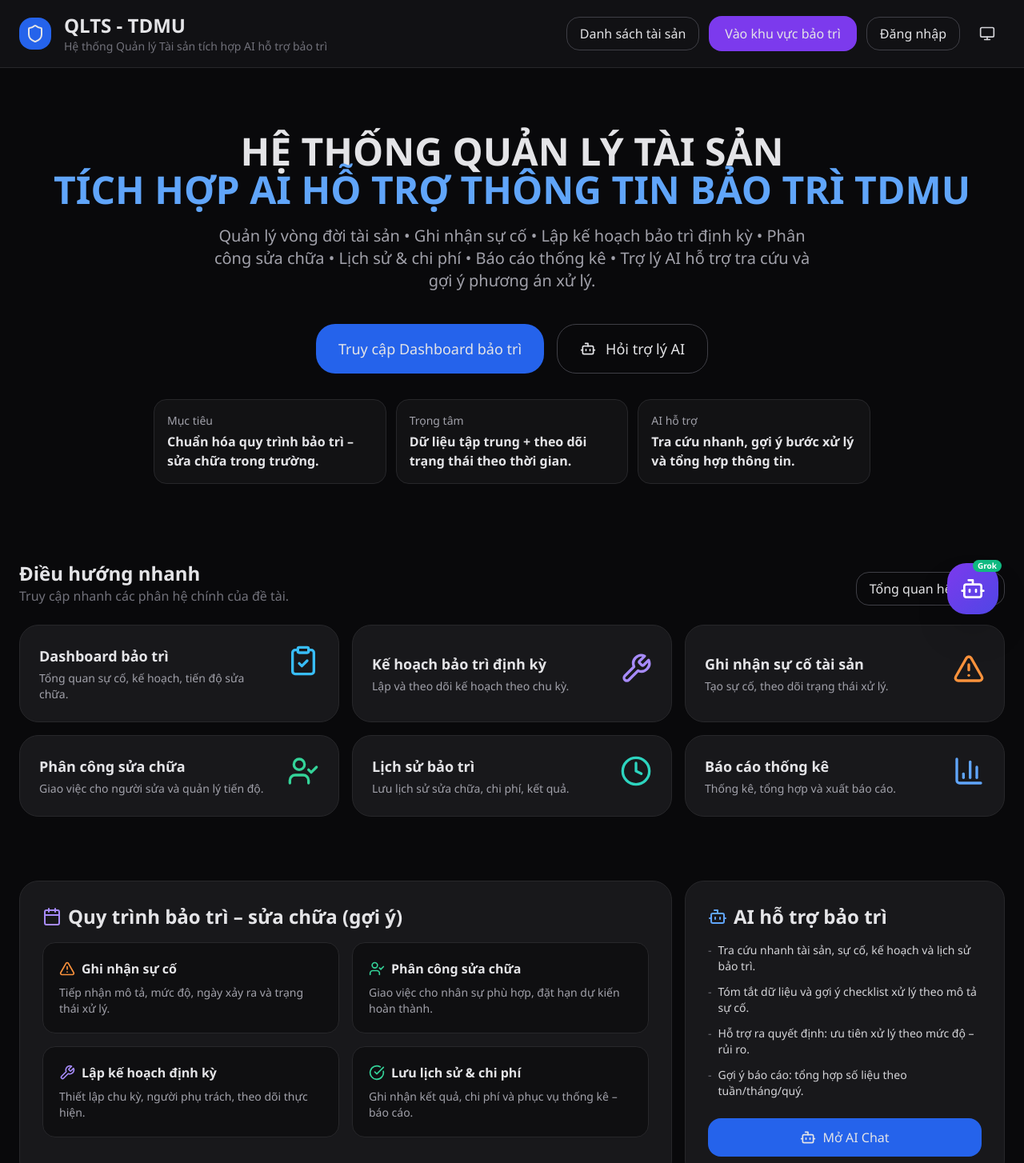
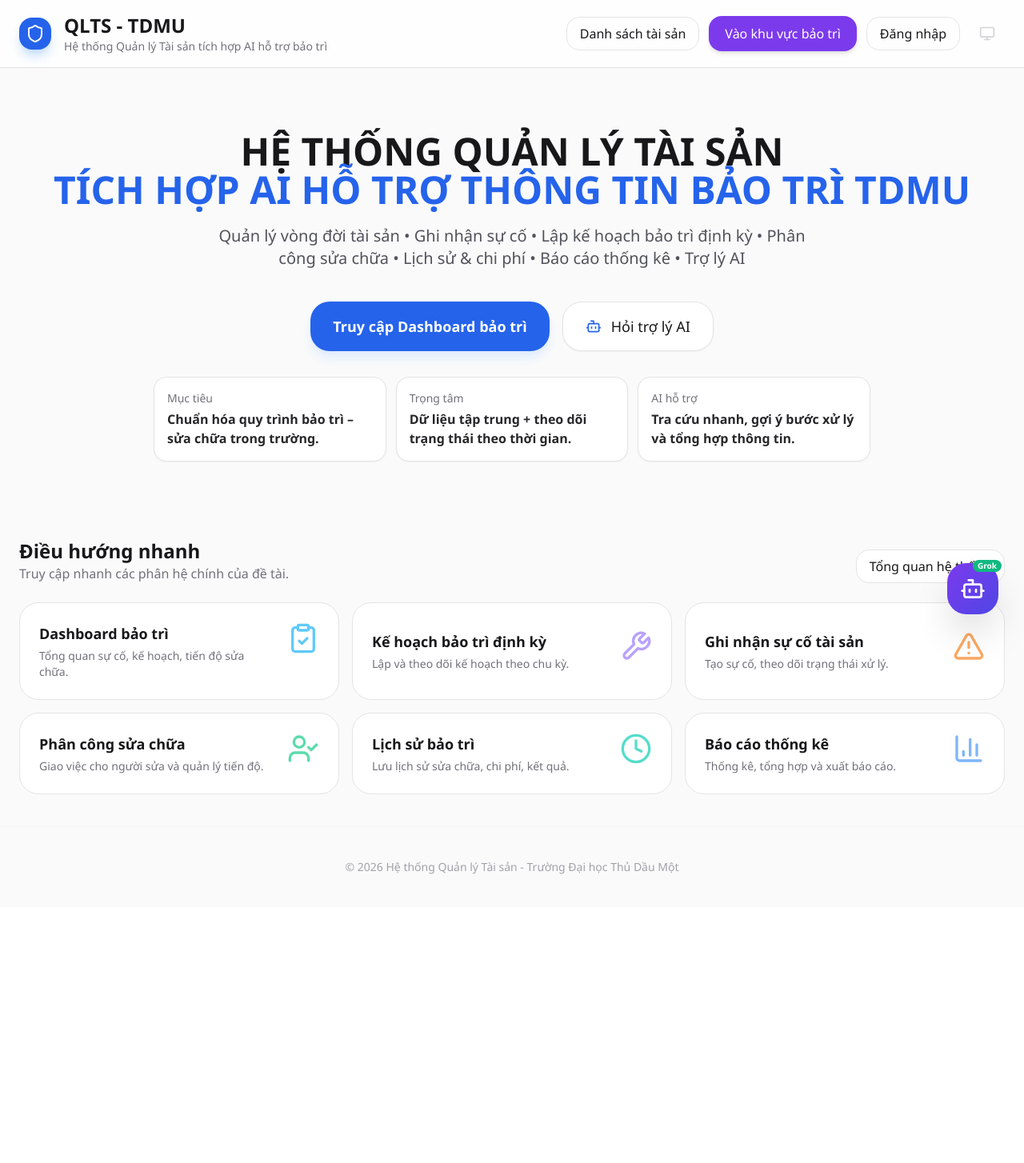
Before and after one commit to NguyenKhoi04/QuanLyDuAn_project, a React (Vite) app in the folder qltaisan-tdmu/: page / in a window 1280 px wide. Shown: the top 1454 px of the page at 80% size. After the commit the page ends 1134 px from the top, so only its background shows below. Built offline with nearby package versions, Linux system fonts and the light colour scheme.

Commit message:
đổi tối thành sáng

```diff
--- a/qltaisan-tdmu/src/pages/Index.tsx
+++ b/qltaisan-tdmu/src/pages/Index.tsx
@@ -66,15 +66,17 @@ function Index() {
   );
 
   return (
-    <div className="min-h-screen bg-zinc-950 text-zinc-200">
-      <header className="border-b border-zinc-800 bg-zinc-900/60 backdrop-blur py-4 sticky top-0 z-20">
+  /* Đổi nền chính thành trắng xám nhạt, chữ đen */
+  <div className="min-h-screen bg-zinc-50 text-zinc-900">
+    {/* Header trắng bóng bẩy */}
+    <header className="border-b border-zinc-200 bg-white/80 backdrop-blur py-4 sticky top-0 z-20">
       <div className="max-w-7xl mx-auto px-6 flex items-center justify-between gap-6">
         <div className="flex items-center gap-4 min-w-0">
-            <div className="w-10 h-10 bg-blue-600 rounded-2xl flex items-center justify-center shrink-0">
-              <Shield className="w-6 h-6" />
+          <div className="w-10 h-10 bg-blue-600 rounded-2xl flex items-center justify-center shrink-0 shadow-lg shadow-blue-200">
+            <Shield className="w-6 h-6 text-white" />
           </div>
           <div className="min-w-0">
-              <h1 className="text-xl sm:text-2xl font-bold truncate">
+            <h1 className="text-xl sm:text-2xl font-bold text-zinc-900 truncate">
               QLTS - TDMU
             </h1>
             <p className="text-sm text-zinc-500 truncate">
@@ -86,19 +88,19 @@ function Index() {
         <div className="flex items-center gap-3 shrink-0">
           <button
             onClick={() => navigate("/assets")}
-              className="hidden sm:inline-flex px-4 py-2 border border-zinc-700 hover:bg-zinc-900 rounded-2xl font-medium"
+            className="hidden sm:inline-flex px-4 py-2 border border-zinc-200 hover:bg-zinc-100 rounded-2xl font-medium transition-colors"
           >
             Danh sách tài sản
           </button>
           <button
             onClick={() => navigate("/bao-tri")}
-              className="px-5 py-2.5 bg-violet-600 hover:bg-violet-700 rounded-2xl font-medium"
+            className="px-5 py-2.5 bg-violet-600 hover:bg-violet-700 text-white rounded-2xl font-medium shadow-md transition-all"
           >
             Vào khu vực bảo trì
           </button>
           <button
             onClick={() => navigate("/login")}
-              className="px-4 py-2 border border-zinc-700 hover:bg-zinc-900 rounded-2xl font-medium"
+            className="px-4 py-2 border border-zinc-200 hover:bg-zinc-100 rounded-2xl font-medium transition-colors"
           >
             Đăng nhập
           </button>
@@ -107,68 +109,60 @@ function Index() {
       </div>
     </header>
 
+    {/* Section Hero sáng sủa hơn */}
     <section className="max-w-7xl mx-auto px-6 pt-14 sm:pt-20 pb-10 sm:pb-14 text-center">
-        <h2 className="text-3xl sm:text-5xl font-bold leading-tight mb-5">
+      <h2 className="text-3xl sm:text-5xl font-extrabold leading-tight mb-5 text-zinc-900">
         HỆ THỐNG QUẢN LÝ TÀI SẢN
         <br />
-          <span className="text-blue-400">
+        <span className="text-blue-600">
           TÍCH HỢP AI HỖ TRỢ THÔNG TIN BẢO TRÌ TDMU
         </span>
       </h2>
-        <p className="text-base sm:text-xl text-zinc-400 max-w-3xl mx-auto">
+      <p className="text-base sm:text-xl text-zinc-600 max-w-3xl mx-auto">
         Quản lý vòng đời tài sản • Ghi nhận sự cố • Lập kế hoạch bảo trì định kỳ
         • Phân công sửa chữa • Lịch sử & chi phí • Báo cáo thống kê • Trợ lý AI
-          hỗ trợ tra cứu và gợi ý phương án xử lý.
       </p>
 
       <div className="mt-8 sm:mt-10 flex flex-col sm:flex-row gap-3 sm:gap-4 justify-center">
         <button
           onClick={() => navigate("/bao-tri")}
-            className="px-7 py-4 bg-blue-600 hover:bg-blue-700 rounded-3xl text-base sm:text-lg font-medium"
+          className="px-7 py-4 bg-blue-600 hover:bg-blue-700 text-white rounded-3xl text-base sm:text-lg font-semibold shadow-lg shadow-blue-100"
         >
           Truy cập Dashboard bảo trì
         </button>
         <button
           onClick={() => navigate("/ai-chat")}
-            className="px-7 py-4 border border-zinc-700 hover:bg-zinc-900 rounded-3xl text-base sm:text-lg font-medium flex items-center justify-center gap-3"
+          className="px-7 py-4 border border-zinc-200 bg-white hover:bg-zinc-50 rounded-3xl text-base sm:text-lg font-medium flex items-center justify-center gap-3 shadow-sm transition-all"
         >
-            <Bot className="w-5 h-5" /> Hỏi trợ lý AI
+          <Bot className="w-5 h-5 text-blue-600" /> Hỏi trợ lý AI
         </button>
       </div>
 
+      {/* Grid con số/mục tiêu dùng nền trắng border nhạt */}
       <div className="mt-8 grid grid-cols-1 sm:grid-cols-3 gap-3 text-left max-w-4xl mx-auto">
-          <div className="bg-zinc-900/60 border border-zinc-800 rounded-2xl p-4">
-            <p className="text-sm text-zinc-400">Mục tiêu</p>
-            <p className="mt-1 font-semibold">
-              Chuẩn hóa quy trình bảo trì – sửa chữa trong trường.
+        {["Mục tiêu", "Trọng tâm", "AI hỗ trợ"].map((label, idx) => (
+          <div key={idx} className="bg-white border border-zinc-200 rounded-2xl p-4 shadow-sm">
+            <p className="text-sm text-zinc-500 font-medium">{label}</p>
+            <p className="mt-1 font-semibold text-zinc-800">
+              {idx === 0 && "Chuẩn hóa quy trình bảo trì – sửa chữa trong trường."}
+              {idx === 1 && "Dữ liệu tập trung + theo dõi trạng thái theo thời gian."}
+              {idx === 2 && "Tra cứu nhanh, gợi ý bước xử lý và tổng hợp thông tin."}
             </p>
           </div>
-          <div className="bg-zinc-900/60 border border-zinc-800 rounded-2xl p-4">
-            <p className="text-sm text-zinc-400">Trọng tâm</p>
-            <p className="mt-1 font-semibold">
-              Dữ liệu tập trung + theo dõi trạng thái theo thời gian.
-            </p>
-          </div>
-          <div className="bg-zinc-900/60 border border-zinc-800 rounded-2xl p-4">
-            <p className="text-sm text-zinc-400">AI hỗ trợ</p>
-            <p className="mt-1 font-semibold">
-              Tra cứu nhanh, gợi ý bước xử lý và tổng hợp thông tin.
-            </p>
-          </div>
+        ))}
       </div>
     </section>
 
+    {/* Các Section bên dưới cũng áp dụng tương tự */}
     <section className="max-w-7xl mx-auto px-6 py-10">
-        <div className="flex items-end justify-between gap-4 mb-6">
-          <div className="text-left">
-            <h3 className="text-2xl font-semibold">Điều hướng nhanh</h3>
-            <p className="text-zinc-500">
-              Truy cập nhanh các phân hệ chính của đề tài.
-            </p>
+      <div className="flex items-end justify-between gap-4 mb-6 text-left">
+        <div>
+          <h3 className="text-2xl font-bold text-zinc-900">Điều hướng nhanh</h3>
+          <p className="text-zinc-500">Truy cập nhanh các phân hệ chính của đề tài.</p>
         </div>
         <button
           onClick={() => navigate("/dashboard")}
-            className="hidden sm:inline-flex px-4 py-2 border border-zinc-700 hover:bg-zinc-900 rounded-2xl font-medium"
+          className="hidden sm:inline-flex px-4 py-2 border border-zinc-200 bg-white hover:bg-zinc-50 rounded-2xl font-medium"
         >
           Tổng quan hệ thống
         </button>
@@ -179,138 +173,21 @@ function Index() {
           <button
             key={x.title}
             onClick={() => navigate(x.path)}
-              className="text-left bg-zinc-900 border border-zinc-800 hover:border-zinc-700 hover:bg-zinc-900/80 transition-colors rounded-3xl p-6"
+            className="text-left bg-white border border-zinc-200 hover:border-blue-400 hover:shadow-md transition-all rounded-3xl p-6 group"
           >
             <div className="flex items-start justify-between gap-4">
               <div>
-                  <p className="text-lg font-semibold">{x.title}</p>
-                  <p className="text-sm text-zinc-400 mt-1">{x.desc}</p>
+                <p className="text-lg font-bold text-zinc-900">{x.title}</p>
+                <p className="text-sm text-zinc-500 mt-1">{x.desc}</p>
               </div>
-                <x.icon className={`w-10 h-10 ${x.tone} shrink-0`} />
+              <x.icon className={`w-10 h-10 ${x.tone} shrink-0 opacity-80 group-hover:opacity-100`} />
             </div>
           </button>
         ))}
       </div>
     </section>
 
-      <section className="max-w-7xl mx-auto px-6 py-10">
-        <div className="grid grid-cols-1 lg:grid-cols-3 gap-4">
-          <div className="bg-zinc-900 border border-zinc-800 rounded-3xl p-7 lg:col-span-2">
-            <h3 className="text-2xl font-semibold mb-4 flex items-center gap-2">
-              <Calendar className="w-6 h-6 text-violet-400" /> Quy trình bảo trì
-              – sửa chữa (gợi ý)
-            </h3>
-            <div className="grid grid-cols-1 sm:grid-cols-2 gap-4">
-              <div className="bg-zinc-950/60 border border-zinc-800 rounded-2xl p-5">
-                <p className="font-semibold flex items-center gap-2">
-                  <AlertTriangle className="w-5 h-5 text-orange-400" />
-                  Ghi nhận sự cố
-                </p>
-                <p className="text-sm text-zinc-400 mt-2">
-                  Tiếp nhận mô tả, mức độ, ngày xảy ra và trạng thái xử lý.
-                </p>
-              </div>
-              <div className="bg-zinc-950/60 border border-zinc-800 rounded-2xl p-5">
-                <p className="font-semibold flex items-center gap-2">
-                  <UserCheck className="w-5 h-5 text-emerald-400" />
-                  Phân công sửa chữa
-                </p>
-                <p className="text-sm text-zinc-400 mt-2">
-                  Giao việc cho nhân sự phù hợp, đặt hạn dự kiến hoàn thành.
-                </p>
-              </div>
-              <div className="bg-zinc-950/60 border border-zinc-800 rounded-2xl p-5">
-                <p className="font-semibold flex items-center gap-2">
-                  <Wrench className="w-5 h-5 text-violet-400" />
-                  Lập kế hoạch định kỳ
-                </p>
-                <p className="text-sm text-zinc-400 mt-2">
-                  Thiết lập chu kỳ, người phụ trách, theo dõi thực hiện.
-                </p>
-              </div>
-              <div className="bg-zinc-950/60 border border-zinc-800 rounded-2xl p-5">
-                <p className="font-semibold flex items-center gap-2">
-                  <CheckCircle className="w-5 h-5 text-emerald-400" />
-                  Lưu lịch sử & chi phí
-                </p>
-                <p className="text-sm text-zinc-400 mt-2">
-                  Ghi nhận kết quả, chi phí và phục vụ thống kê – báo cáo.
-                </p>
-              </div>
-            </div>
-          </div>
-
-          <div className="bg-zinc-900 border border-zinc-800 rounded-3xl p-7">
-            <h3 className="text-2xl font-semibold mb-4 flex items-center gap-2">
-              <Bot className="w-6 h-6 text-blue-400" /> AI hỗ trợ bảo trì
-            </h3>
-            <ul className="space-y-3 text-sm text-zinc-300">
-              <li className="flex gap-2">
-                <span className="text-zinc-500">-</span>
-                <span>
-                  Tra cứu nhanh tài sản, sự cố, kế hoạch và lịch sử bảo trì.
-                </span>
-              </li>
-              <li className="flex gap-2">
-                <span className="text-zinc-500">-</span>
-                <span>
-                  Tóm tắt dữ liệu và gợi ý checklist xử lý theo mô tả sự cố.
-                </span>
-              </li>
-              <li className="flex gap-2">
-                <span className="text-zinc-500">-</span>
-                <span>
-                  Hỗ trợ ra quyết định: ưu tiên xử lý theo mức độ – rủi ro.
-                </span>
-              </li>
-              <li className="flex gap-2">
-                <span className="text-zinc-500">-</span>
-                <span>
-                  Gợi ý báo cáo: tổng hợp số liệu theo tuần/tháng/quý.
-                </span>
-              </li>
-            </ul>
-
-            <button
-              onClick={() => navigate("/ai-chat")}
-              className="mt-6 w-full px-6 py-3 bg-blue-600 hover:bg-blue-700 rounded-2xl font-medium flex items-center justify-center gap-2"
-            >
-              <Bot className="w-5 h-5" /> Mở AI Chat
-            </button>
-          </div>
-        </div>
-      </section>
-
-      <section className="max-w-7xl mx-auto px-6 py-10">
-        <div className="bg-zinc-900 border border-zinc-800 rounded-3xl p-7">
-          <h3 className="text-2xl font-semibold mb-2">Phạm vi chức năng</h3>
-          <p className="text-zinc-400 mb-6">
-            Tập trung vào quản lý tài sản và mô-đun bảo trì/sửa chữa tích hợp AI.
-          </p>
-          <div className="grid grid-cols-1 md:grid-cols-3 gap-4">
-            <div className="bg-zinc-950/60 border border-zinc-800 rounded-2xl p-5">
-              <p className="font-semibold">Quản lý tài sản</p>
-              <p className="text-sm text-zinc-400 mt-2">
-                Danh sách, tình trạng, phân loại, vị trí, phòng ban, nhà cung cấp.
-              </p>
-            </div>
-            <div className="bg-zinc-950/60 border border-zinc-800 rounded-2xl p-5">
-              <p className="font-semibold">Bảo trì – sửa chữa</p>
-              <p className="text-sm text-zinc-400 mt-2">
-                Kế hoạch định kỳ, sự cố, phân công, lịch sử, chi phí, trạng thái.
-              </p>
-            </div>
-            <div className="bg-zinc-950/60 border border-zinc-800 rounded-2xl p-5">
-              <p className="font-semibold">Báo cáo & AI</p>
-              <p className="text-sm text-zinc-400 mt-2">
-                Thống kê, xuất báo cáo và trợ lý AI phục vụ tra cứu/tổng hợp.
-              </p>
-            </div>
-          </div>
-        </div>
-      </section>
-
-      <footer className="text-center py-10 text-zinc-500 text-sm">
+    <footer className="text-center py-10 text-zinc-400 text-sm border-t border-zinc-100">
       © 2026 Hệ thống Quản lý Tài sản - Trường Đại học Thủ Dầu Một
     </footer>
   </div>
```
Lines whose indentation alone changed are shown as unchanged.
